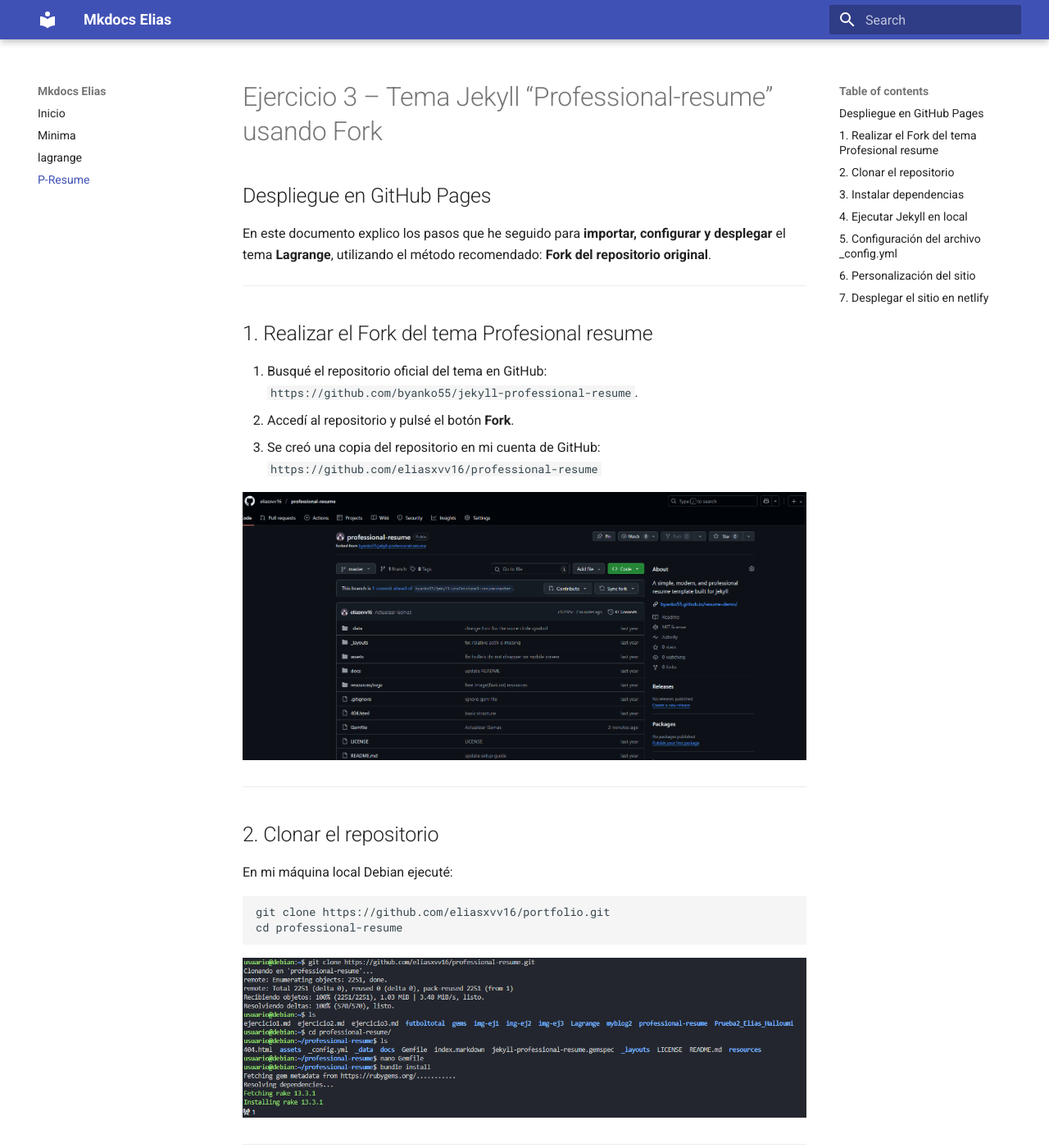
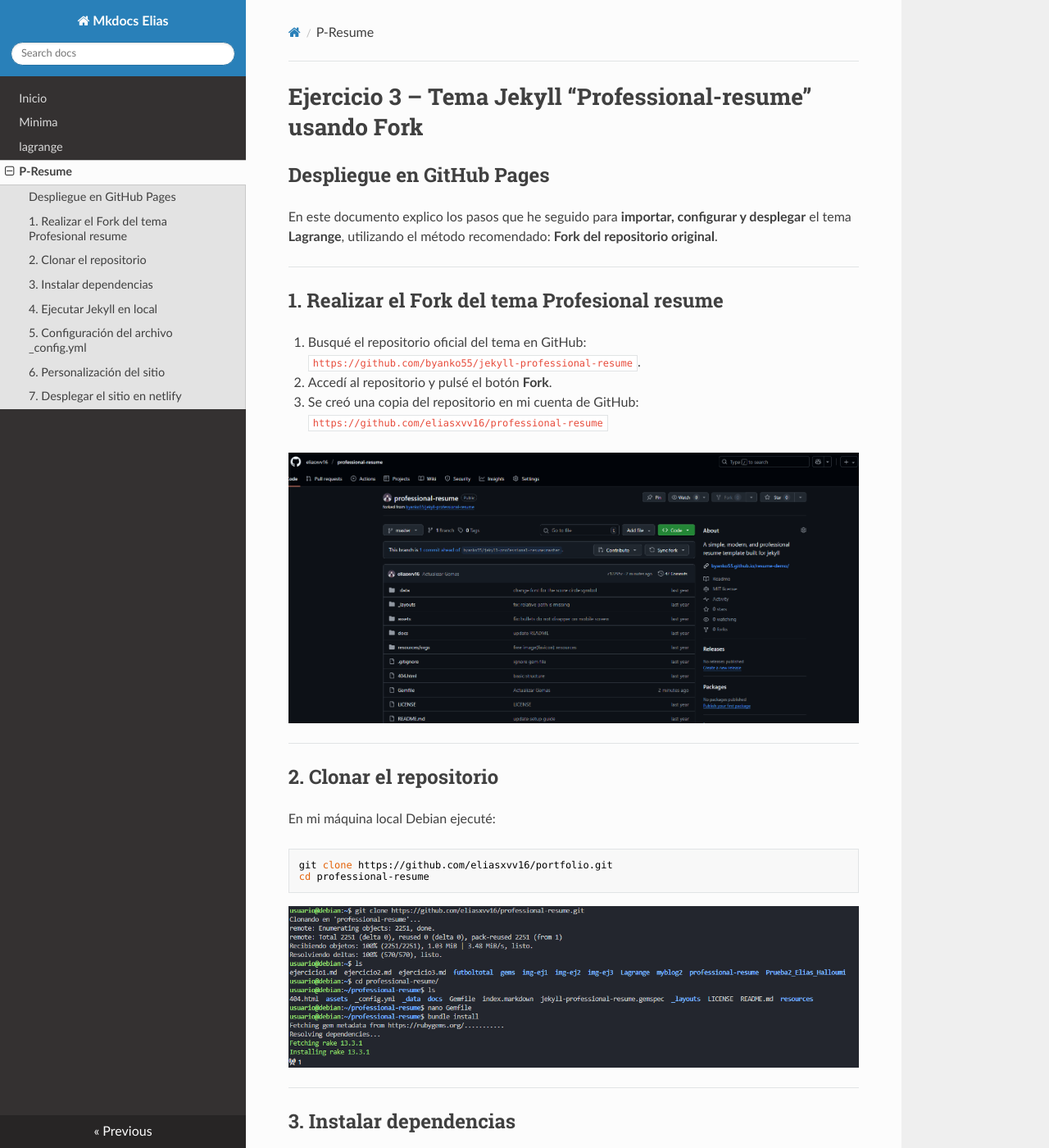
Before and after one commit to eliasxvv16/ejercicio4, an MkDocs documentation site: the page built from docs/ejercicio3.md, in a window 1280 px wide and 1400 px high. Shown: the whole window at 82% size. Built offline with MkDocs 1.6.1, drawn with Linux system fonts in a browser that asks for light colours; nearby versions of some CDN libraries; some of the changed text lies outside the part shown.

Commit message:
actualizar

```diff
--- a/mkdocs.yml
+++ b/mkdocs.yml
@@ -1,5 +1,6 @@
 site_name: Mkdocs Elias
 site_url: https://eliasxvv16.github.io/ejercicio4/
+docs_dir: docs
 site_dir: site
 
 nav:
@@ -7,4 +8,4 @@
   - Minima: ejercicio1.md
   - lagrange: ejercicio2.md
   - P-Resume: ejercicio3.md
-theme: material  # o 'material' si instalas mkdocs-material
+theme: readthedocs  # o 'material' si instalas mkdocs-material
```
